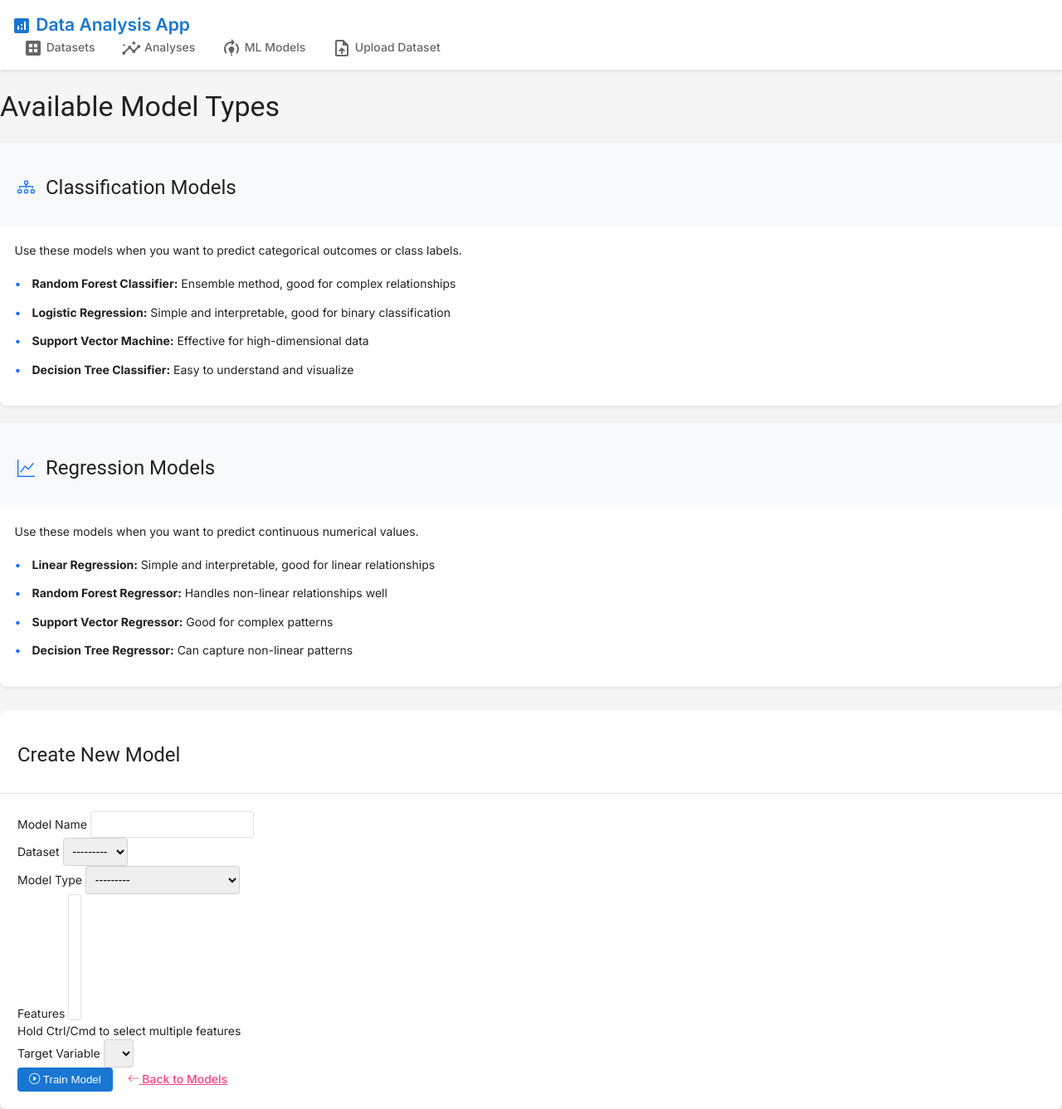
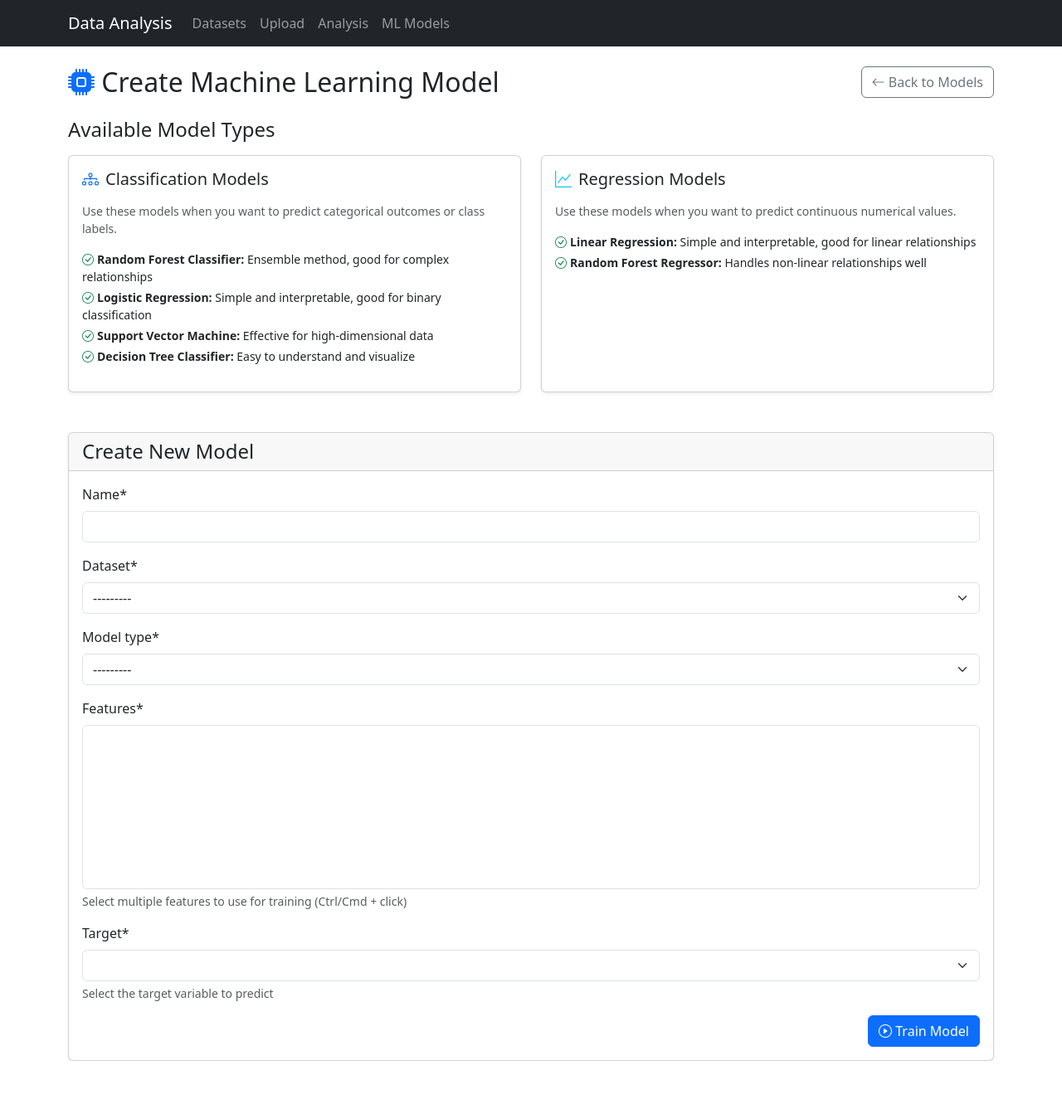
Before and after one commit to YavinOwens/DataSmart-POC, a Django app: page /data/mlmodel/create/ in a window 1280 px wide. Shown: the whole page at 83% size. After the commit the page ends 1279 px from the top, so only its background shows below. Run offline with Django 4.2, Linux system fonts and the light colour scheme; data that the repository does not hold is empty; some libraries are stand-ins or nearby versions.

Commit message:
Feat: Update UI styling with Bootstrap 5, fix bugs, add README screenshots

```diff
--- a/data_analysis/templates/data_analysis/mlmodel_create.html
+++ b/data_analysis/templates/data_analysis/mlmodel_create.html
@@ -1,88 +1,51 @@
-{% extends "data_analysis/base.html" %}
-{% load static %}
+{% extends 'base.html' %}
+{% load crispy_forms_tags %}
 
 {% block title %}Create ML Model - Data Analysis App{% endblock %}
 
-{% block extra_head %}
-<style>
-    .model-types {
-        margin-bottom: 2rem;
-    }
-    .model-type-card {
-        height: 100%;
-        border: none;
-        box-shadow: 0 0.125rem 0.25rem rgba(0, 0, 0, 0.075);
-    }
-    .model-type-card .card-header {
-        background-color: #f8f9fa;
-        border-bottom: none;
-    }
-    .model-type-card .card-body {
-        padding: 1.25rem;
-    }
-    .model-list {
-        list-style: none;
-        padding-left: 0;
-    }
-    .model-list li {
-        margin-bottom: 0.75rem;
-        padding-left: 1.5rem;
-        position: relative;
-    }
-    .model-list li:before {
-        content: "•";
-        position: absolute;
-        left: 0;
-        color: #0d6efd;
-    }
-    .model-icon {
-        font-size: 1.5rem;
-        margin-right: 0.5rem;
-        color: #0d6efd;
-    }
-</style>
-{% endblock %}
+{% block content %}
+<div class="d-flex justify-content-between align-items-center mb-4">
+    <h2 class="mb-0">
+        <i class="bi bi-cpu-fill text-primary"></i> Create Machine Learning Model
+    </h2>
+    <div>
+        <a href="{% url 'data_analysis:mlmodel-list' %}" class="btn btn-outline-secondary">
+            <i class="bi bi-arrow-left"></i> Back to Models
+        </a>
+    </div>
+</div>
 
-{% block content %}
-<div class="container mt-4">
-    <!-- Model Types Information Section -->
-    <div class="model-types">
-        <h3 class="mb-4">Available Model Types</h3>
-        <div class="row">
-            <div class="col-md-6 mb-4">
-                <div class="card model-type-card">
-                    <div class="card-header">
-                        <h4 class="mb-0">
-                            <i class="bi bi-diagram-3 model-icon"></i>
-                            Classification Models
-                        </h4>
-                    </div>
+<!-- Available Model Types Section -->
+<div class="mb-5">
+    <h4 class="mb-3">Available Model Types</h4>
+    <div class="row row-cols-1 row-cols-md-2 g-4">
+        <div class="col">
+            <div class="card h-100 shadow-sm">
                 <div class="card-body">
-                        <p class="text-muted">Use these models when you want to predict categorical outcomes or class labels.</p>
-                        <ul class="model-list">
-                            <li><strong>Random Forest Classifier:</strong> Ensemble method, good for complex relationships</li>
-                            <li><strong>Logistic Regression:</strong> Simple and interpretable, good for binary classification</li>
-                            <li><strong>Support Vector Machine:</strong> Effective for high-dimensional data</li>
-                            <li><strong>Decision Tree Classifier:</strong> Easy to understand and visualize</li>
+                    <h5 class="card-title mb-3">
+                        <i class="bi bi-diagram-3 text-primary me-2"></i>Classification Models
+                    </h5>
+                    <p class="card-text text-muted small mb-3">Use these models when you want to predict categorical outcomes or class labels.</p>
+                    <ul class="list-unstyled small">
+                        <li class="mb-1"><i class="bi bi-check-circle text-success me-1"></i><strong>Random Forest Classifier:</strong> Ensemble method, good for complex relationships</li>
+                        <li class="mb-1"><i class="bi bi-check-circle text-success me-1"></i><strong>Logistic Regression:</strong> Simple and interpretable, good for binary classification</li>
+                        <li class="mb-1"><i class="bi bi-check-circle text-success me-1"></i><strong>Support Vector Machine:</strong> Effective for high-dimensional data</li>
+                        <li><i class="bi bi-check-circle text-success me-1"></i><strong>Decision Tree Classifier:</strong> Easy to understand and visualize</li>
                     </ul>
                 </div>
             </div>
         </div>
-            <div class="col-md-6 mb-4">
-                <div class="card model-type-card">
-                    <div class="card-header">
-                        <h4 class="mb-0">
-                            <i class="bi bi-graph-up model-icon"></i>
-                            Regression Models
-                        </h4>
-                    </div>
+        <div class="col">
+            <div class="card h-100 shadow-sm">
                 <div class="card-body">
-                        <p class="text-muted">Use these models when you want to predict continuous numerical values.</p>
-                        <ul class="model-list">
-                            <li><strong>Linear Regression:</strong> Simple and interpretable, good for linear relationships</li>
-                            <li><strong>Random Forest Regressor:</strong> Handles non-linear relationships well</li>
-                            <li><strong>Support Vector Regressor:</strong> Good for complex patterns</li>
-                            <li><strong>Decision Tree Regressor:</strong> Can capture non-linear patterns</li>
+                    <h5 class="card-title mb-3">
+                        <i class="bi bi-graph-up text-info me-2"></i>Regression Models
+                    </h5>
+                    <p class="card-text text-muted small mb-3">Use these models when you want to predict continuous numerical values.</p>
+                    <ul class="list-unstyled small">
+                        <li class="mb-1"><i class="bi bi-check-circle text-success me-1"></i><strong>Linear Regression:</strong> Simple and interpretable, good for linear relationships</li>
+                        <li class="mb-1"><i class="bi bi-check-circle text-success me-1"></i><strong>Random Forest Regressor:</strong> Handles non-linear relationships well</li>
+                        {# Add SVR and Decision Tree Regressor if available #}
                     </ul>
                 </div>
             </div>
@@ -91,75 +54,26 @@
 </div>
 
 <!-- Model Creation Form -->
-    <div class="row justify-content-center">
-        <div class="col-md-8">
-            <div class="card">
+<div class="card shadow-sm">
     <div class="card-header">
         <h4 class="mb-0">Create New Model</h4>
     </div>
     <div class="card-body">
         <form method="post" id="modelForm">
             {% csrf_token %}
+            {{ form|crispy }}
 
-                        <div class="mb-3">
-                            <label for="{{ form.name.id_for_label }}" class="form-label">Model Name</label>
-                            {{ form.name }}
-                            {% if form.name.errors %}
-                                <div class="invalid-feedback d-block">{{ form.name.errors }}</div>
-                            {% endif %}
-                        </div>
-
-                        <div class="mb-3">
-                            <label for="{{ form.dataset.id_for_label }}" class="form-label">Dataset</label>
-                            {{ form.dataset }}
-                            {% if form.dataset.errors %}
-                                <div class="invalid-feedback d-block">{{ form.dataset.errors }}</div>
-                            {% endif %}
-                        </div>
-
-                        <div class="mb-3">
-                            <label for="{{ form.model_type.id_for_label }}" class="form-label">Model Type</label>
-                            {{ form.model_type }}
-                            {% if form.model_type.errors %}
-                                <div class="invalid-feedback d-block">{{ form.model_type.errors }}</div>
-                            {% endif %}
-                            <div class="form-text" id="modelTypeHelp"></div>
-                        </div>
-
-                        <div class="mb-3">
-                            <label for="{{ form.features.id_for_label }}" class="form-label">Features</label>
-                            {{ form.features }}
-                            {% if form.features.errors %}
-                                <div class="invalid-feedback d-block">{{ form.features.errors }}</div>
-                            {% endif %}
-                            <div class="form-text">Hold Ctrl/Cmd to select multiple features</div>
-                        </div>
-
-                        <div class="mb-3">
-                            <label for="{{ form.target.id_for_label }}" class="form-label">Target Variable</label>
-                            {{ form.target }}
-                            {% if form.target.errors %}
-                                <div class="invalid-feedback d-block">{{ form.target.errors }}</div>
-                            {% endif %}
-                        </div>
-
-                        <div class="progress mb-3 d-none" id="trainingProgress">
+            <div class="progress mb-3 d-none" id="trainingProgress" style="height: 10px;">
                 <div class="progress-bar progress-bar-striped progress-bar-animated"
                      role="progressbar" style="width: 0%"></div>
             </div>
 
-                        <div class="d-grid gap-2">
+            <div class="d-flex justify-content-end">
                 <button type="submit" class="btn btn-primary">
                     <i class="bi bi-play-circle"></i> Train Model
                 </button>
-                            <a href="{% url 'data_analysis:mlmodel-list' %}" class="btn btn-outline-secondary">
-                                <i class="bi bi-arrow-left"></i> Back to Models
-                            </a>
             </div>
         </form>
-                </div>
-            </div>
-        </div>
     </div>
 </div>
 {% endblock %}
@@ -167,12 +81,34 @@
 {% block extra_js %}
 <script>
 document.addEventListener('DOMContentLoaded', function() {
-    const modelTypeSelect = document.querySelector('#{{ form.model_type.id_for_label }}');
-    const modelTypeHelp = document.querySelector('#modelTypeHelp');
     const form = document.querySelector('#modelForm');
     const progress = document.querySelector('#trainingProgress');
     const progressBar = progress.querySelector('.progress-bar');
 
+    form.addEventListener('submit', function() {
+        progress.classList.remove('d-none');
+        progressBar.style.width = '0%';
+
+        // Simple progress simulation
+        let currentProgress = 0;
+        const interval = setInterval(function() {
+            currentProgress += 5;
+            progressBar.style.width = currentProgress + '%';
+            if (currentProgress >= 95) { // Stop just before 100%
+                clearInterval(interval);
+            }
+        }, 200); // Adjust interval for speed
+
+        // Clear interval after a max time to prevent infinite loading on error
+        setTimeout(function() {
+            clearInterval(interval);
+            // Optionally hide progress or show completion/error message
+        }, 30000); // 30 seconds timeout
+    });
+
+    // Add help text dynamically if needed (based on original template)
+    const modelTypeSelect = document.querySelector('#id_model_type'); // Adjust ID if crispy forms changes it
+    if (modelTypeSelect) {
         const modelDescriptions = {
             'RF': 'Random Forest Classifier - Ensemble method good for complex relationships',
             'LR': 'Linear Regression - Simple and interpretable, good for linear relationships',
@@ -181,25 +117,21 @@ document.addEventListener('DOMContentLoaded', function() {
             'DT': 'Decision Tree - Easy to understand and visualize'
         };
 
-    modelTypeSelect.addEventListener('change', function() {
-        modelTypeHelp.textContent = modelDescriptions[this.value] || '';
-    });
+        // Create or find help text element
+        let helpTextElement = modelTypeSelect.closest('.mb-3').querySelector('.form-text');
+        if (!helpTextElement) {
+            helpTextElement = document.createElement('div');
+            helpTextElement.className = 'form-text mt-1';
+            modelTypeSelect.parentNode.appendChild(helpTextElement);
+        }
 
-    form.addEventListener('submit', function() {
-        progress.classList.remove('d-none');
-        progressBar.style.width = '0%';
+        function updateHelpText() {
+             helpTextElement.textContent = modelDescriptions[modelTypeSelect.value] || '';
+        }
 
-        const interval = setInterval(function() {
-            const width = parseInt(progressBar.style.width);
-            if (width < 90) {
-                progressBar.style.width = (width + 1) + '%';
+        modelTypeSelect.addEventListener('change', updateHelpText);
+        updateHelpText(); // Initial call
     }
-        }, 100);
-
-        setTimeout(function() {
-            clearInterval(interval);
-        }, 10000);
-    });
 });
 </script>
 {% endblock %}
--- a/data_analysis/views.py
+++ b/data_analysis/views.py
@@ -171,10 +171,25 @@ class AnalysisCreateView(CreateView):
         return context
 
     def form_valid(self, form):
-        """Process the analysis form and create the analysis object."""
         analysis = form.save(commit=False)
-        df = analysis.dataset.read_file()
+        dataset = analysis.dataset
 
+        # Read the dataset file
+        df_or_dict = dataset.read_file()
+
+        # Handle multi-sheet Excel files: use the first sheet
+        if isinstance(df_or_dict, dict):
+            first_sheet_name = list(df_or_dict.keys())[0]
+            df = df_or_dict[first_sheet_name]
+            # Optionally, inform the user which sheet was used
+            messages.info(self.request, f"Analyzing the first sheet: '{first_sheet_name}'")
+        elif isinstance(df_or_dict, pd.DataFrame):
+            df = df_or_dict
+        else:
+            messages.error(self.request, "Could not read the dataset file correctly.")
+            return self.form_invalid(form)
+
+        # Perform analysis based on the type
         if analysis.analysis_type == 'STATS':
             # Calculate basic statistics for numeric columns
             numeric_cols = df.select_dtypes(include=['float64', 'int64']).columns
--- a/requirements.txt
+++ b/requirements.txt
@@ -6,3 +6,6 @@ python-dateutil==2.8.2
 pytz==2023.3.post1
 sqlparse==0.4.4
 typing_extensions==4.8.0
+openpyxl==3.1.2
+django-crispy-forms==2.1
+crispy-bootstrap5==2023.10
--- a/templates/base.html
+++ b/templates/base.html
@@ -4,8 +4,19 @@
     <meta charset="UTF-8">
     <meta name="viewport" content="width=device-width, initial-scale=1.0">
     <title>{% block title %}Data Analysis App{% endblock %}</title>
-    <link href="https://cdn.jsdelivr.net/npm/bootstrap@5.3.0/dist/css/bootstrap.min.css" rel="stylesheet">
-    <link href="https://cdn.jsdelivr.net/npm/bootstrap-icons@1.7.2/font/bootstrap-icons.css" rel="stylesheet">
+    <link href="https://cdn.jsdelivr.net/npm/bootstrap@5.3.2/dist/css/bootstrap.min.css" rel="stylesheet">
+    <link href="https://cdn.jsdelivr.net/npm/bootstrap-icons@1.11.3/font/bootstrap-icons.css" rel="stylesheet">
+    <style>
+        .table {
+            --bs-table-hover-bg: rgba(var(--bs-primary-rgb), 0.05);
+        }
+        .table thead {
+            background-color: var(--bs-gray-100);
+        }
+        .btn-group {
+            gap: 0.25rem;
+        }
+    </style>
     {% block extra_css %}{% endblock %}
 </head>
 <body>
@@ -48,7 +59,7 @@
         {% endblock %}
     </div>
 
-    <script src="https://cdn.jsdelivr.net/npm/bootstrap@5.3.0/dist/js/bootstrap.bundle.min.js"></script>
+    <script src="https://cdn.jsdelivr.net/npm/bootstrap@5.3.2/dist/js/bootstrap.bundle.min.js"></script>
     <script src="https://cdn.jsdelivr.net/npm/chart.js"></script>
     {% block extra_js %}{% endblock %}
 </body>
```
Also changed, not shown: crud_project/settings.py (+7 -1 lines), data_analysis/templates/data_analysis/analysis_create.html (+48 -42 lines), data_analysis/templates/data_analysis/mlmodel_list.html (+74 -51 lines), templates/data_analysis/dataset_list.html (+24 -10 lines), README.md, rsc/ML_Models.png (added), rsc/analyse.png (added), rsc/datasets.png (added), rsc/upload.png (added). Lines whose indentation alone changed are shown as unchanged.
